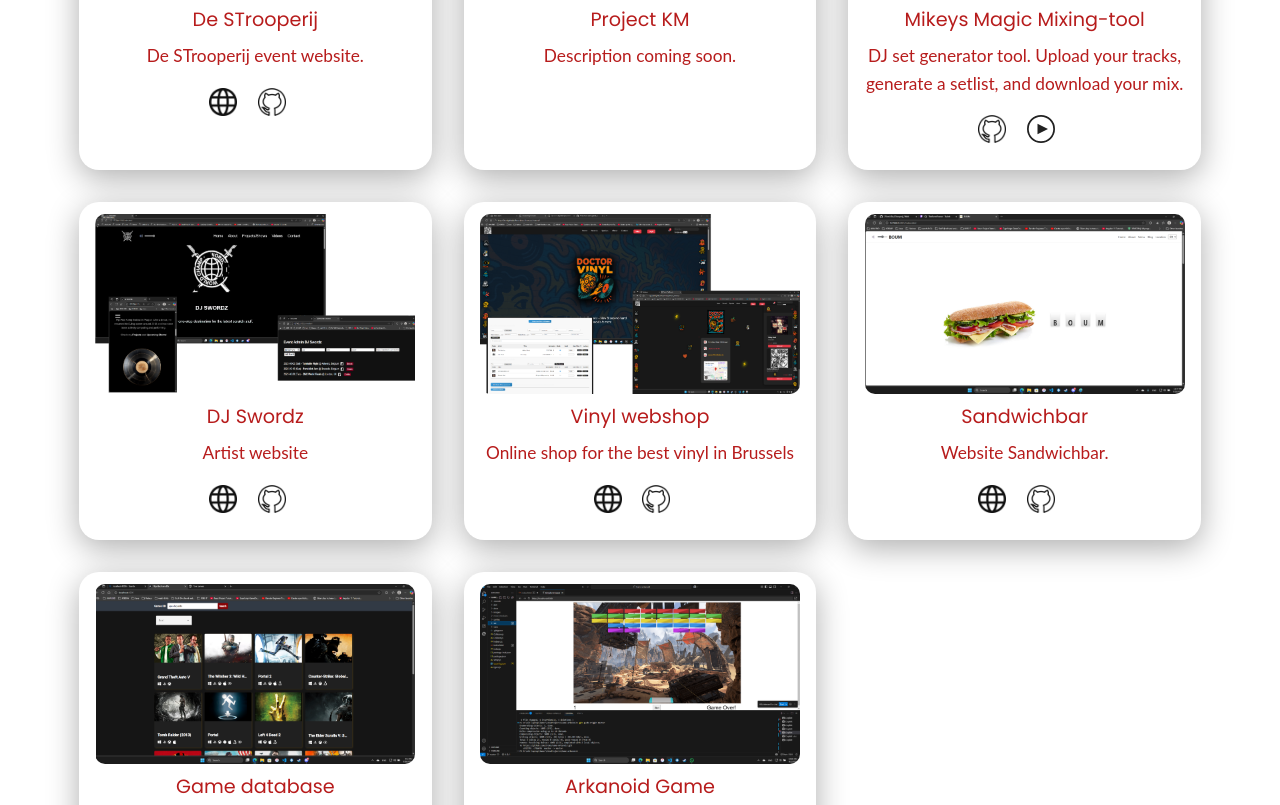
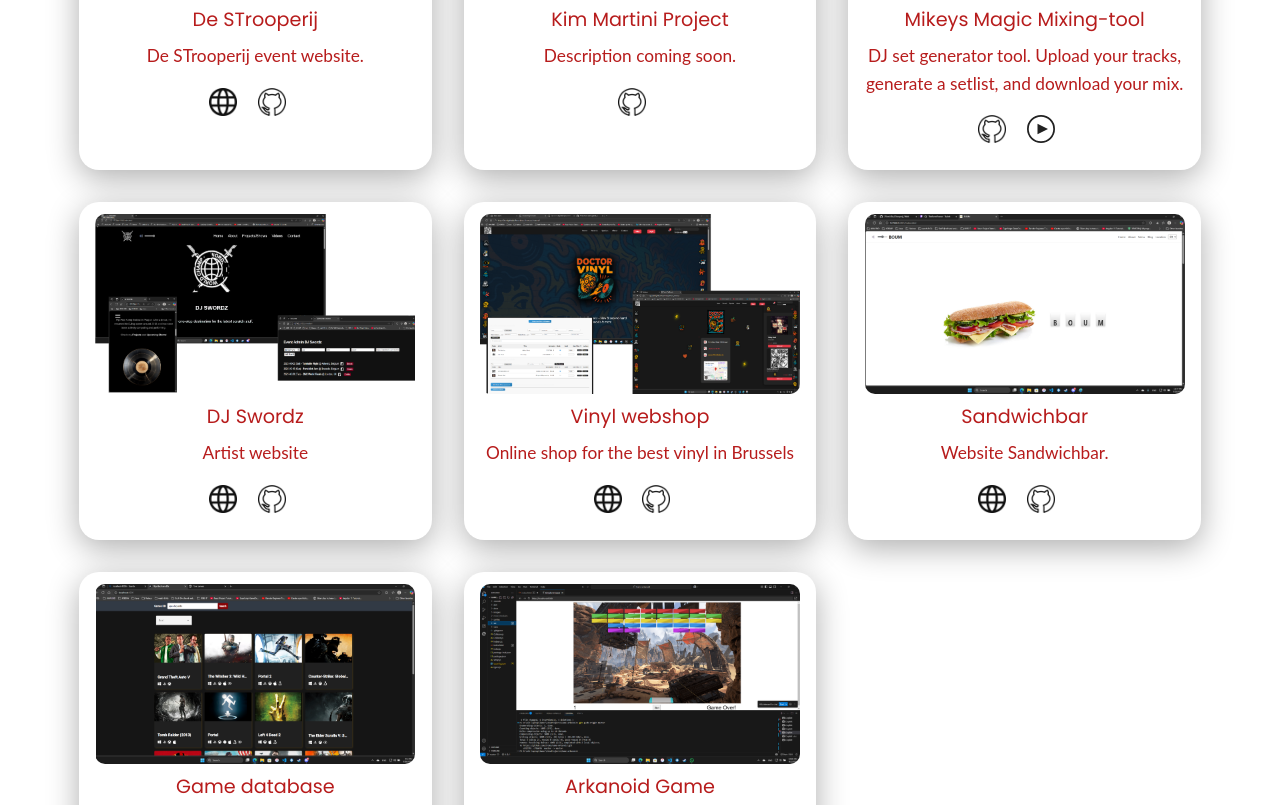
Before and after one commit to 2TomL/Tom-Lamers, a plain HTML site: page index.html in a window 1280 px wide. Shown: the part 2048-2853 px from the top of the page. Drawn offline with nearby package versions, Linux system fonts and the light colour scheme.

Commit message:
chore: laatste lokale wijzigingen

```diff
--- a/index.html
+++ b/index.html
@@ -140,11 +140,14 @@
                         </a>
                     </div>
                     <div class="card">
-                        <a href="#" title="Project KM">
-                            <img src="./img/Project_KM.png" alt="Project KM">
+                        <a href="https://github.com/2TomL/Kim_Martini" target="_blank" rel="noopener" title="GitHub">
+                            <img src="./img/Project_KM.png" alt="Kim Martini Project">
                         </a>
-                        <h2>Project KM</h2>
+                        <h2>Kim Martini Project</h2>
                         <p>Description coming soon.</p>
+                        <a class="project-link" href="https://github.com/2TomL/Kim_Martini" target="_blank" rel="noopener" title="GitHub">
+                            <img src="./img/github.png" alt="GitHub link" class="project-icon">
+                        </a>
                     </div>
                         <div class="card">
                             <a href="#" onclick="openVideoPopup(event)" title="Watch video">
```
